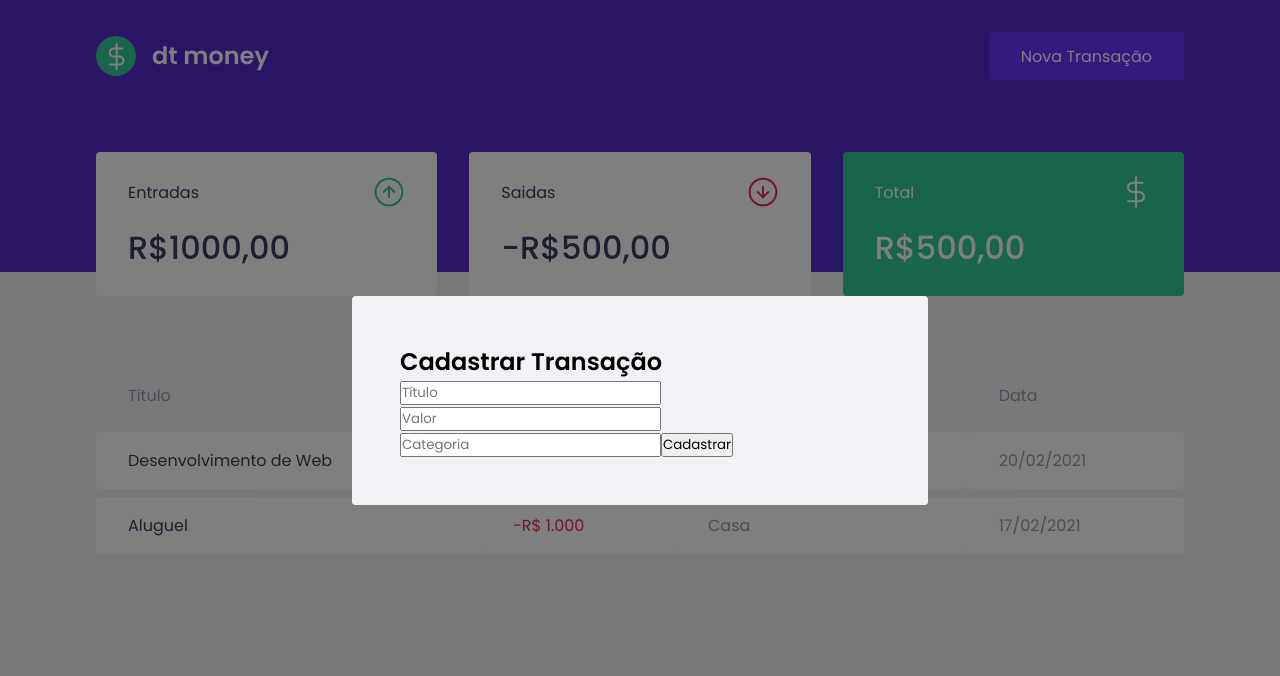
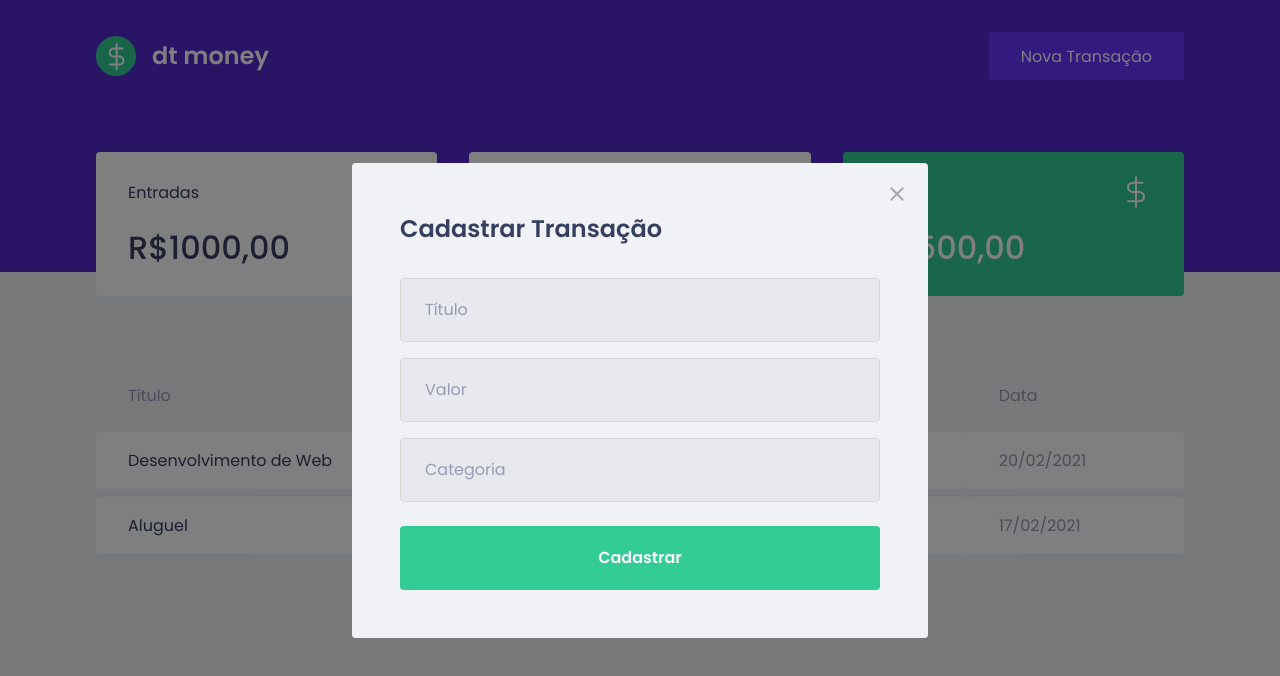
Before and after one commit to ralphbarros/DTMONEY, a React (Create React App) app: page / in a window 1280 px wide. Both pictures are taken after a click on the button "Nova Transação". Shown: the top 676 px of the page. Built offline with nearby package versions, Linux system fonts and the light colour scheme; no server answers; what miragejs would draw is missing.

Commit message:
modal almost done!

```diff
--- a/src/components/NewTransactionModal/index.tsx
+++ b/src/components/NewTransactionModal/index.tsx
@@ -1,11 +1,12 @@
 import Modal from 'react-modal';
+import closeImg from '../../assets/close.svg'
 import { Container} from './styles'
 interface NewTransactionModalProps {
     isOpen: boolean;
     onRequestClose: ()=>void;
 }
 
-export function NewTransactionModal({isOpen,onRequestClose}:NewTransactionModalProps){
+export function NewTransactionModal({isOpen, onRequestClose }:NewTransactionModalProps){
     return(
 
         <Modal
@@ -14,6 +15,15 @@
         overlayClassName="react-modal-overlay"
         className="react-modal-content"
         >
+
+        <button
+            type="button"
+            onClick={onRequestClose}
+            className="react-modal-close">
+            <img src={closeImg} alt="Fechar Modal" />
+        </button>
+
+
         <Container>
             <h2>Cadastrar Transação</h2>
 
--- a/src/components/NewTransactionModal/styles.ts
+++ b/src/components/NewTransactionModal/styles.ts
@@ -1,3 +1,51 @@
 import styled from "styled-components";
 
-export const Container = styled.form``;
+export const Container = styled.form`
+
+h2 {
+    color: var(--text-title);
+    font-size: 1.5rem;
+    margin-bottom: 2rem;
+}
+
+input {
+    width: 100%;
+    padding: 0 1.5rem;
+    height: 4rem;
+    border-radius: 0.25rem;
+
+    border: 1px solid #d7d7d7;
+    background: #e7e9ee;
+
+    font-weight: 400;
+    font-size:1rem;
+
+    &::placeholder {
+        color: var(--text-body);
+    }
+
+    & + input {
+        margin-top: 1rem;
+    }
+}
+
+button[type="submit"] {
+    width: 100%;
+    padding: 0 1.5rem;
+    height: 4rem;
+    background: var(--green);
+    color: #FFF;
+    border-radius:0.25rem;
+    border:0;
+    font-size: 1rem;
+    margin-top: 1.5rem;
+    font-weight: 600;
+
+    transition: filter 0.2s;
+
+    &:hover {
+        filter: brightness(0.9);
+    }
+}
+
+`;
--- a/src/styles/global.ts
+++ b/src/styles/global.ts
@@ -80,4 +80,23 @@
         border-radius: 0.24rem;
 
     }
+
+    .react-modal-close {
+        position: absolute;
+        right: 1.5rem;
+        top: 1.5rem;
+        border: 0;
+        background:transparent;
+
+        transition: filter 0.2s;
+
+        &:hover {
+            filter: brightness(0.8);
+        }
+
+    }
+
+
+
+
 `
```
